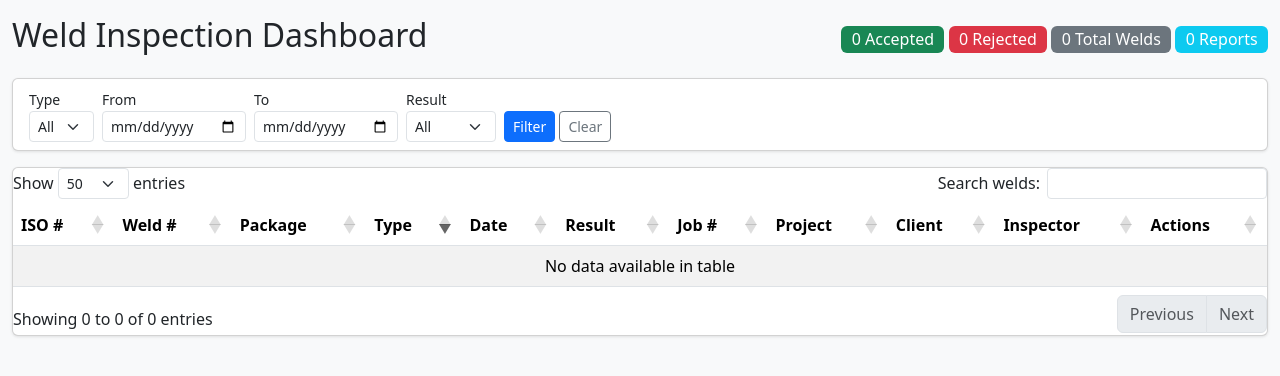
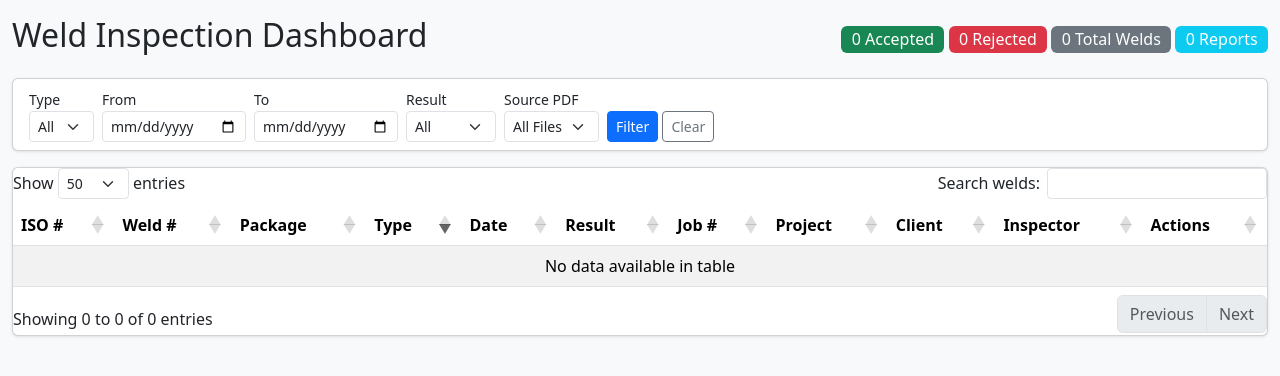
Before and after one commit to ksturdy/Weld-Tracker, a Flask app: page / in a window 1280 px wide. Shown: the part 56-432 px from the top of the page. Run offline with Flask 3, Linux system fonts and the light colour scheme; some libraries are stand-ins or nearby versions.

Commit message:
Add Source PDF filter to dashboard
Dropdown lists all imported reports by filename, allowing
users to filter weld entries to a specific source document.

Co-Authored-By: Claude Opus 4.6 <noreply@anthropic.com>

```diff
--- a/app/routes/dashboard.py
+++ b/app/routes/dashboard.py
@@ -14,7 +14,11 @@ def index():
         'date_from': request.args.get('date_from', ''),
         'date_to': request.args.get('date_to', ''),
         'result': request.args.get('result', ''),
+        'report_id': request.args.get('report_id', ''),
     }
+
+    # Get all reports for the file filter dropdown
+    all_reports = InspectionReport.query.order_by(InspectionReport.inspection_date.desc()).all()
 
     # Build query
     query = db.session.query(WeldEntry, InspectionReport).join(
@@ -37,6 +41,11 @@ def index():
             pass
     if filters['result']:
         query = query.filter(WeldEntry.evaluation.ilike(f"%{filters['result']}%"))
+    if filters['report_id']:
+        try:
+            query = query.filter(InspectionReport.id == int(filters['report_id']))
+        except ValueError:
+            pass
 
     entries = query.order_by(InspectionReport.inspection_date.desc()).all()
 
@@ -53,7 +62,7 @@ def index():
         'reports': report_count,
     }
 
-    return render_template('dashboard.html', entries=entries, filters=filters, stats=stats)
+    return render_template('dashboard.html', entries=entries, filters=filters, stats=stats, all_reports=all_reports)
 
 
 @dashboard_bp.route('/report/<int:report_id>')
--- a/app/templates/dashboard.html
+++ b/app/templates/dashboard.html
@@ -39,6 +39,15 @@
                     <option value="">All</option>
                     <option value="Accept" {{ 'selected' if filters.result == 'Accept' }}>Accept</option>
                     <option value="Reject" {{ 'selected' if filters.result == 'Reject' }}>Reject</option>
+                </select>
+            </div>
+            <div class="col-auto">
+                <label class="form-label small mb-0">Source PDF</label>
+                <select name="report_id" class="form-select form-select-sm">
+                    <option value="">All Files</option>
+                    {% for report in all_reports %}
+                    <option value="{{ report.id }}" {{ 'selected' if filters.report_id == report.id|string }}>{{ report.pdf_filename or report.job_number }} ({{ report.inspection_type }})</option>
+                    {% endfor %}
                 </select>
             </div>
             <div class="col-auto">
```
